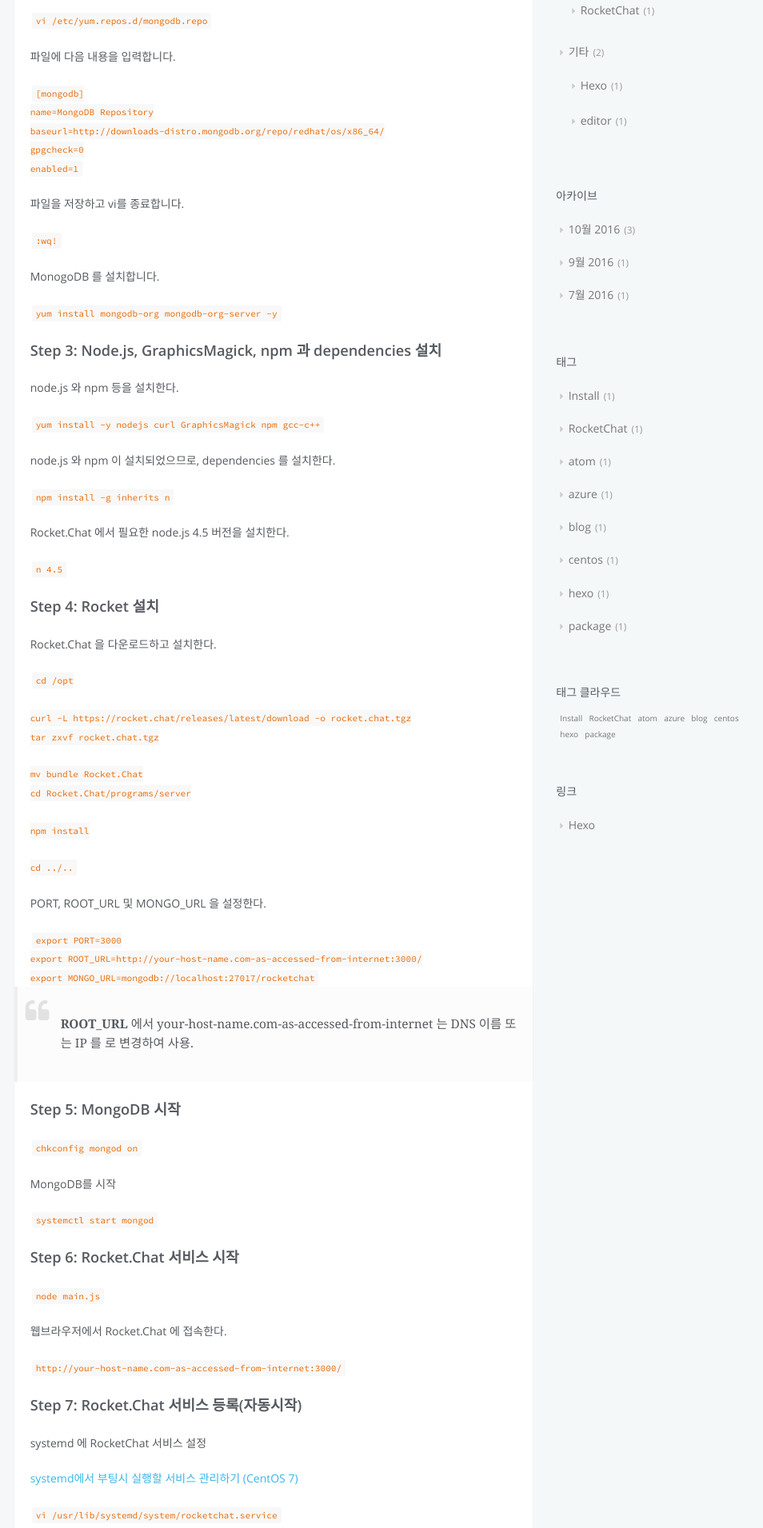
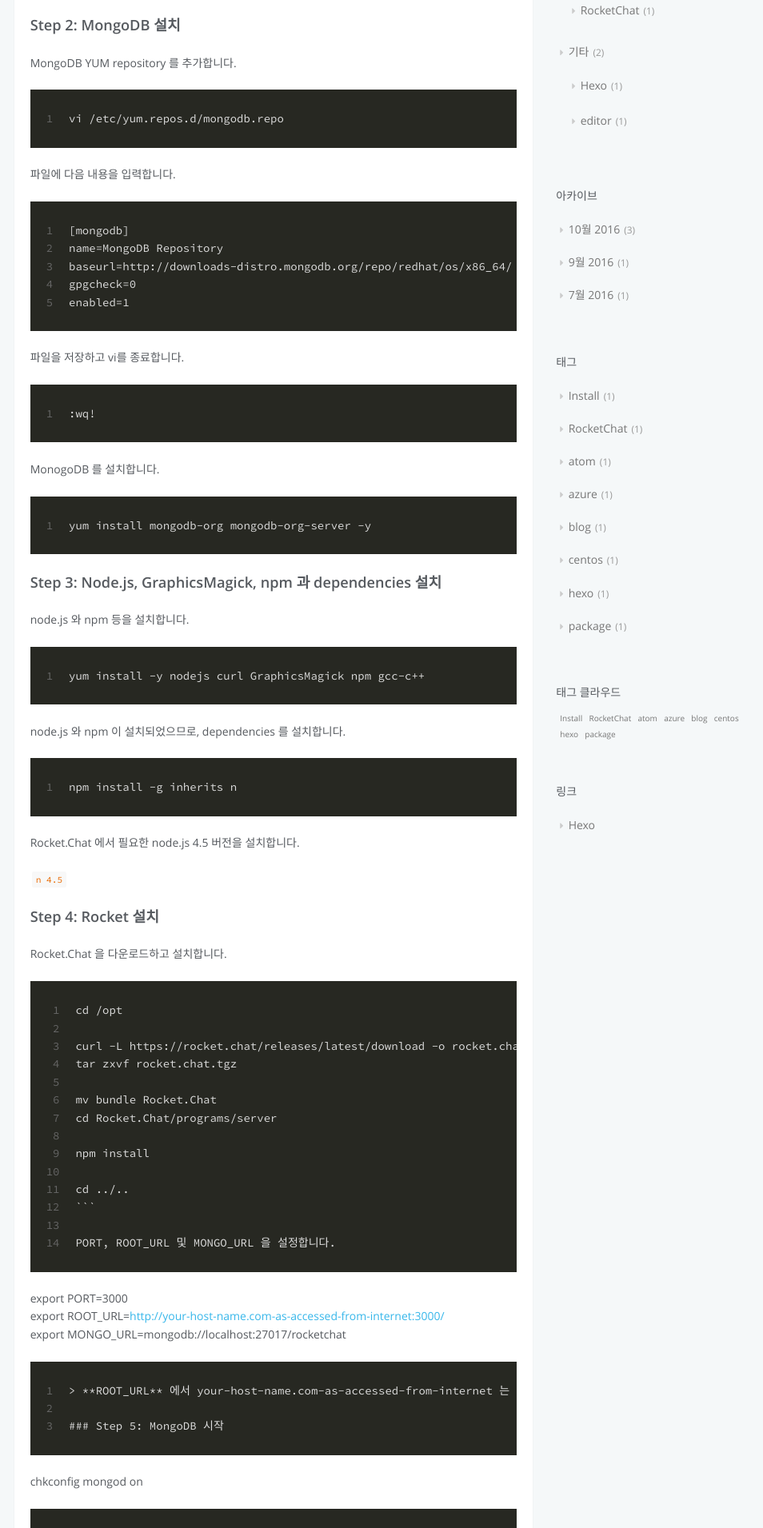
Before and after one commit to juniweb/juniweb.github.io, a plain HTML site: page index.html in a window 1280 px wide. Shown: the part 889-2800 px from the top of the page at 80% size, without its empty margins (298-1252 px from the left). Drawn offline with Linux system fonts and the light colour scheme.

Commit message:
Site updated: 2016-10-31 13:42:23

````diff
--- a/index.html
+++ b/index.html
@@ -236,75 +236,25 @@
 <li>2 GB RAM</li>
 <li>40 GB of SSD</li>
 </ul>
-<h3 id="Step-1-서버-Update"><a href="#Step-1-서버-Update" class="headerlink" title="Step 1: 서버 Update"></a>Step 1: 서버 Update</h3><p>Root 로 로그인한다.</p>
-<pre><code>sudo su -
-</code></pre><p>epel repository 를 추가하고, 시스템을 Update 한다.</p>
-<pre><code>yum -y install epel-release &amp;&amp; yum -y update
-</code></pre><h3 id="Step-2-MongoDB-설치"><a href="#Step-2-MongoDB-설치" class="headerlink" title="Step 2: MongoDB 설치"></a>Step 2: MongoDB 설치</h3><p>MongoDB YUM repository 를 추가합니다.</p>
-<pre><code>vi /etc/yum.repos.d/mongodb.repo
-</code></pre><p>파일에 다음 내용을 입력합니다.</p>
-<pre><code>[mongodb]
-name=MongoDB Repository
-baseurl=http://downloads-distro.mongodb.org/repo/redhat/os/x86_64/
-gpgcheck=0
-enabled=1
-</code></pre><p>파일을 저장하고 vi를 종료합니다.</p>
-<pre><code>:wq!
-</code></pre><p>MonogoDB 를 설치합니다.</p>
-<pre><code>yum install mongodb-org mongodb-org-server -y
-</code></pre><h3 id="Step-3-Node-js-GraphicsMagick-npm-과-dependencies-설치"><a href="#Step-3-Node-js-GraphicsMagick-npm-과-dependencies-설치" class="headerlink" title="Step 3: Node.js, GraphicsMagick, npm 과 dependencies 설치"></a>Step 3: Node.js, GraphicsMagick, npm 과 dependencies 설치</h3><p>node.js 와 npm 등을 설치한다.</p>
-<pre><code>yum install -y nodejs curl GraphicsMagick npm gcc-c++
-</code></pre><p>node.js 와 npm 이 설치되었으므로, dependencies 를 설치한다.</p>
-<pre><code>npm install -g inherits n
-</code></pre><p>Rocket.Chat 에서 필요한 node.js 4.5 버전을 설치한다.</p>
+<h3 id="Step-1-서버-Update"><a href="#Step-1-서버-Update" class="headerlink" title="Step 1: 서버 Update"></a>Step 1: 서버 Update</h3><p>Root 로 로그인합니다.<br><figure class="highlight plain"><table><tr><td class="gutter"><pre><div class="line">1</div></pre></td><td class="code"><pre><div class="line">sudo su -</div></pre></td></tr></table></figure></p>
+<p>epel repository 를 추가하고, 시스템을 Update 합니다.<br><figure class="highlight plain"><table><tr><td class="gutter"><pre><div class="line">1</div></pre></td><td class="code"><pre><div class="line">yum -y install epel-release &amp;&amp; yum -y update</div></pre></td></tr></table></figure></p>
+<h3 id="Step-2-MongoDB-설치"><a href="#Step-2-MongoDB-설치" class="headerlink" title="Step 2: MongoDB 설치"></a>Step 2: MongoDB 설치</h3><p>MongoDB YUM repository 를 추가합니다.<br><figure class="highlight plain"><table><tr><td class="gutter"><pre><div class="line">1</div></pre></td><td class="code"><pre><div class="line">vi /etc/yum.repos.d/mongodb.repo</div></pre></td></tr></table></figure></p>
+<p>파일에 다음 내용을 입력합니다.<br><figure class="highlight plain"><table><tr><td class="gutter"><pre><div class="line">1</div><div class="line">2</div><div class="line">3</div><div class="line">4</div><div class="line">5</div></pre></td><td class="code"><pre><div class="line">[mongodb]</div><div class="line">name=MongoDB Repository</div><div class="line">baseurl=http://downloads-distro.mongodb.org/repo/redhat/os/x86_64/</div><div class="line">gpgcheck=0</div><div class="line">enabled=1</div></pre></td></tr></table></figure></p>
+<p>파일을 저장하고 vi를 종료합니다.<br><figure class="highlight plain"><table><tr><td class="gutter"><pre><div class="line">1</div></pre></td><td class="code"><pre><div class="line">:wq!</div></pre></td></tr></table></figure></p>
+<p>MonogoDB 를 설치합니다.<br><figure class="highlight plain"><table><tr><td class="gutter"><pre><div class="line">1</div></pre></td><td class="code"><pre><div class="line">yum install mongodb-org mongodb-org-server -y</div></pre></td></tr></table></figure></p>
+<h3 id="Step-3-Node-js-GraphicsMagick-npm-과-dependencies-설치"><a href="#Step-3-Node-js-GraphicsMagick-npm-과-dependencies-설치" class="headerlink" title="Step 3: Node.js, GraphicsMagick, npm 과 dependencies 설치"></a>Step 3: Node.js, GraphicsMagick, npm 과 dependencies 설치</h3><p>node.js 와 npm 등을 설치합니다.<br><figure class="highlight plain"><table><tr><td class="gutter"><pre><div class="line">1</div></pre></td><td class="code"><pre><div class="line">yum install -y nodejs curl GraphicsMagick npm gcc-c++</div></pre></td></tr></table></figure></p>
+<p>node.js 와 npm 이 설치되었으므로, dependencies 를 설치합니다.<br><figure class="highlight plain"><table><tr><td class="gutter"><pre><div class="line">1</div></pre></td><td class="code"><pre><div class="line">npm install -g inherits n</div></pre></td></tr></table></figure></p>
+<p>Rocket.Chat 에서 필요한 node.js 4.5 버전을 설치합니다.</p>
 <pre><code>n 4.5
-</code></pre><h3 id="Step-4-Rocket-설치"><a href="#Step-4-Rocket-설치" class="headerlink" title="Step 4: Rocket 설치"></a>Step 4: Rocket 설치</h3><p>Rocket.Chat 을 다운로드하고 설치한다.</p>
-<pre><code>cd /opt
-
-curl -L https://rocket.chat/releases/latest/download -o rocket.chat.tgz
-tar zxvf rocket.chat.tgz
-
-mv bundle Rocket.Chat
-cd Rocket.Chat/programs/server
-
-npm install
-
-cd ../..
-</code></pre><p>PORT, ROOT_URL 및 MONGO_URL 을 설정한다.</p>
-<pre><code>export PORT=3000
-export ROOT_URL=http://your-host-name.com-as-accessed-from-internet:3000/
-export MONGO_URL=mongodb://localhost:27017/rocketchat
-</code></pre><blockquote>
-<p><strong>ROOT_URL</strong> 에서 your-host-name.com-as-accessed-from-internet 는 DNS 이름 또는 IP 를 로 변경하여 사용.</p>
-</blockquote>
-<h3 id="Step-5-MongoDB-시작"><a href="#Step-5-MongoDB-시작" class="headerlink" title="Step 5: MongoDB 시작"></a>Step 5: MongoDB 시작</h3><pre><code>chkconfig mongod on
-</code></pre><p>MongoDB를 시작</p>
-<pre><code>systemctl start mongod
-</code></pre><h3 id="Step-6-Rocket-Chat-서비스-시작"><a href="#Step-6-Rocket-Chat-서비스-시작" class="headerlink" title="Step 6: Rocket.Chat 서비스 시작"></a>Step 6: Rocket.Chat 서비스 시작</h3><pre><code>node main.js
-</code></pre><p>웹브라우저에서 Rocket.Chat 에 접속한다.</p>
-<pre><code>http://your-host-name.com-as-accessed-from-internet:3000/
-</code></pre><h3 id="Step-7-Rocket-Chat-서비스-등록-자동시작"><a href="#Step-7-Rocket-Chat-서비스-등록-자동시작" class="headerlink" title="Step 7: Rocket.Chat 서비스 등록(자동시작)"></a>Step 7: Rocket.Chat 서비스 등록(자동시작)</h3><p>systemd 에 RocketChat 서비스 설정</p>
-<p><a href="https://www.conory.com/note_linux/42241" target="_blank" rel="external">systemd에서 부팅시 실행할 서비스 관리하기 (CentOS 7)</a></p>
-<pre><code>vi /usr/lib/systemd/system/rocketchat.service
-</code></pre><p>파일에 다음 내용을 입력합니다.</p>
-<pre><code>[Unit]
-Description=The Rocket.Chat server
-After=network.target remote-fs.target nss-lookup.target nginx.target mongod.target
-[Service]
-ExecStart=/usr/local/bin/node /opt/Rocket.Chat/main.js
-StandardOutput=syslog
-StandardError=syslog
-SyslogIdentifier=rocketchat
-User=root
-Environment=MONGO_URL=mongodb://localhost:27017/rocketchat ROOT_URL=http://your-host-name.com-as-accessed-from-internet:3000/ PORT=3000
-[Install]
-WantedBy=multi-user.target
-</code></pre><blockquote>
-<p><strong>ROOT_URL</strong> 에서 your-host-name.com-as-accessed-from-internet 는 DNS 이름 또는 IP 로 변경하여 사용</p>
-</blockquote>
-<p>RocketChat 서비스 활성화</p>
-<pre><code>systemctl enable rocketchat.service
-</code></pre><h2 id="참고"><a href="#참고" class="headerlink" title="참고"></a>참고</h2><p><a href="https://rocket.chat/docs/installation/manual-installation/centos/" target="_blank" rel="external">Deploying Rocket.Chat on Centos 7</a></p>
+</code></pre><h3 id="Step-4-Rocket-설치"><a href="#Step-4-Rocket-설치" class="headerlink" title="Step 4: Rocket 설치"></a>Step 4: Rocket 설치</h3><p>Rocket.Chat 을 다운로드하고 설치합니다.<br><figure class="highlight plain"><table><tr><td class="gutter"><pre><div class="line">1</div><div class="line">2</div><div class="line">3</div><div class="line">4</div><div class="line">5</div><div class="line">6</div><div class="line">7</div><div class="line">8</div><div class="line">9</div><div class="line">10</div><div class="line">11</div><div class="line">12</div><div class="line">13</div><div class="line">14</div></pre></td><td class="code"><pre><div class="line">cd /opt</div><div class="line"></div><div class="line">curl -L https://rocket.chat/releases/latest/download -o rocket.chat.tgz</div><div class="line">tar zxvf rocket.chat.tgz</div><div class="line"></div><div class="line">mv bundle Rocket.Chat</div><div class="line">cd Rocket.Chat/programs/server</div><div class="line"></div><div class="line">npm install</div><div class="line"></div><div class="line">cd ../..</div><div class="line">``` </div><div class="line"></div><div class="line">PORT, ROOT_URL 및 MONGO_URL 을 설정합니다.</div></pre></td></tr></table></figure></p>
+<p>export PORT=3000<br>export ROOT_URL=<a href="http://your-host-name.com-as-accessed-from-internet:3000/" target="_blank" rel="external">http://your-host-name.com-as-accessed-from-internet:3000/</a><br>export MONGO_URL=mongodb://localhost:27017/rocketchat<br><figure class="highlight plain"><table><tr><td class="gutter"><pre><div class="line">1</div><div class="line">2</div><div class="line">3</div></pre></td><td class="code"><pre><div class="line">&gt; **ROOT_URL** 에서 your-host-name.com-as-accessed-from-internet 는 DNS 이름 또는 IP 를 로 변경하여 사용.</div><div class="line"></div><div class="line">### Step 5: MongoDB 시작</div></pre></td></tr></table></figure></p>
+<p>chkconfig mongod on<br><figure class="highlight plain"><table><tr><td class="gutter"><pre><div class="line">1</div></pre></td><td class="code"><pre><div class="line">MongoDB를 시작합니다.</div></pre></td></tr></table></figure></p>
+<p>systemctl start mongod<br><figure class="highlight plain"><table><tr><td class="gutter"><pre><div class="line">1</div><div class="line">2</div></pre></td><td class="code"><pre><div class="line"></div><div class="line">### Step 6: Rocket.Chat 서비스 시작</div></pre></td></tr></table></figure></p>
+<p>node main.js<br><figure class="highlight plain"><table><tr><td class="gutter"><pre><div class="line">1</div><div class="line">2</div><div class="line">3</div><div class="line">4</div><div class="line">5</div><div class="line">6</div><div class="line">7</div><div class="line">8</div><div class="line">9</div><div class="line">10</div><div class="line">11</div></pre></td><td class="code"><pre><div class="line"></div><div class="line">웹브라우저에서 Rocket.Chat 에 접속합니다.</div><div class="line"></div><div class="line">	http://your-host-name.com-as-accessed-from-internet:3000/</div><div class="line"></div><div class="line"></div><div class="line">### Step 7: Rocket.Chat 서비스 등록(자동시작)</div><div class="line"></div><div class="line">systemd 에 RocketChat 서비스 설정</div><div class="line"></div><div class="line">[systemd에서 부팅시 실행할 서비스 관리하기 (CentOS 7)](https://www.conory.com/note_linux/42241)</div></pre></td></tr></table></figure></p>
+<p>vi /usr/lib/systemd/system/rocketchat.service<br><figure class="highlight plain"><table><tr><td class="gutter"><pre><div class="line">1</div><div class="line">2</div></pre></td><td class="code"><pre><div class="line"></div><div class="line">파일에 다음 내용을 입력합니다.</div></pre></td></tr></table></figure></p>
+<p>[Unit]<br>Description=The Rocket.Chat server<br>After=network.target remote-fs.target nss-lookup.target nginx.target mongod.target<br>[Service]<br>ExecStart=/usr/local/bin/node /opt/Rocket.Chat/main.js<br>StandardOutput=syslog<br>StandardError=syslog<br>SyslogIdentifier=rocketchat<br>User=root<br>Environment=MONGO_URL=mongodb://localhost:27017/rocketchat ROOT_URL=<a href="http://your-host-name.com-as-accessed-from-internet:3000/" target="_blank" rel="external">http://your-host-name.com-as-accessed-from-internet:3000/</a> PORT=3000<br>[Install]<br>WantedBy=multi-user.target<br><figure class="highlight plain"><table><tr><td class="gutter"><pre><div class="line">1</div><div class="line">2</div><div class="line">3</div><div class="line">4</div></pre></td><td class="code"><pre><div class="line"></div><div class="line">&gt; **ROOT_URL** 에서 your-host-name.com-as-accessed-from-internet 는 DNS 이름 또는 IP 로 변경하여 사용</div><div class="line"></div><div class="line">RocketChat 서비스 활성화</div></pre></td></tr></table></figure></p>
+<p>systemctl enable rocketchat.service<br>```</p>
+<h2 id="참고"><a href="#참고" class="headerlink" title="참고"></a>참고</h2><p><a href="https://rocket.chat/docs/installation/manual-installation/centos/" target="_blank" rel="external">Deploying Rocket.Chat on Centos 7</a></p>
 <p><a href="https://www.vultr.com/docs/how-to-install-rocket-chat-on-centos-7" target="_blank" rel="external">How to Install Rocket.Chat on CentOS 7</a></p>
 
 
````
Also changed, not shown: content.json (+1 -1 lines).
